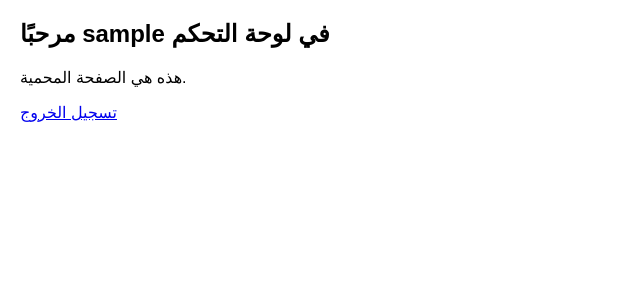
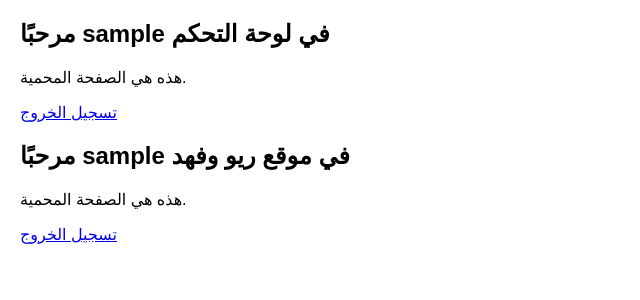
Before and after one commit to MAYBE134E55/website-, a PHP site: page /dashboard.php.php in a window 1280 px wide. Shown: the top 300 px of the page, without its empty margins (0-640 px from the left). Run offline with PHP 8.4, Linux system fonts and the light colour scheme; the visitor is signed in with stand-in values (Sample User, id 1).

Commit message:
Update dashboard.php.php

```diff
--- a/dashboard.php.php
+++ b/dashboard.php.php
@@ -25,3 +25,31 @@ if (!isset($_SESSION["username"])) {
 
 </body>
 </html>
+<?php
+session_start();
+
+if (!isset($_SESSION["email"])) {
+    header("Location: login.html"); // قم بتوجيه المستخدم إلى صفحة تسجيل الدخول إذا لم يكن مسجل الدخول
+    exit();
+}
+?>
+<!DOCTYPE html>
+<html lang="en">
+<head>
+    <meta charset="UTF-8">
+    <meta name="viewport" content="width=device-width, initial-scale=1.0">
+    <link rel="stylesheet" href="styles.css">
+    <title>مرحبا بك في موقع ريو وفهد</title>
+</head>
+<body>
+
+    <h2>مرحبًا <?php echo $_SESSION["username"]; ?> في موقع ريو وفهد</h2>
+
+    <p>هذه هي الصفحة المحمية.</p>
+
+    <!-- ... المحتوى الإضافي للوحة التحكم ... -->
+
+    <a href="logout.php">تسجيل الخروج</a>
+
+</body>
+    </html>
```
